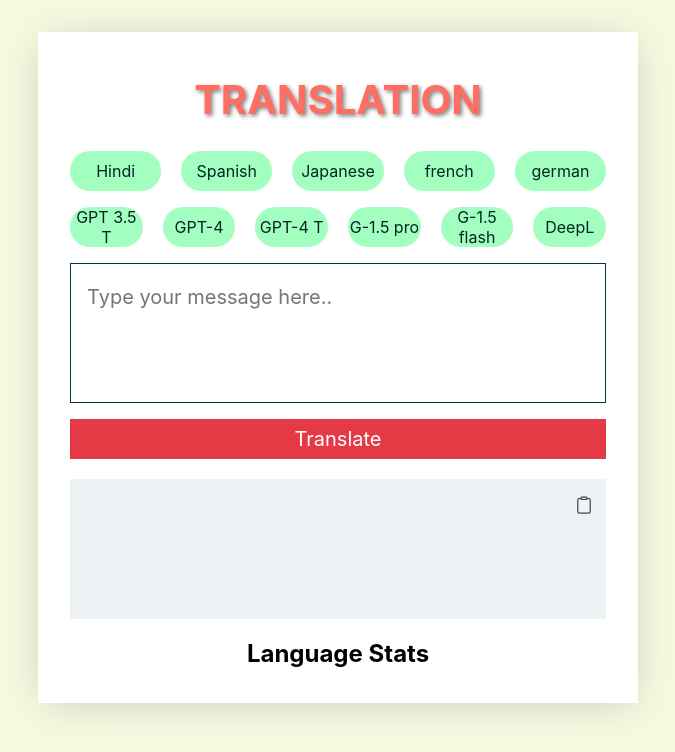
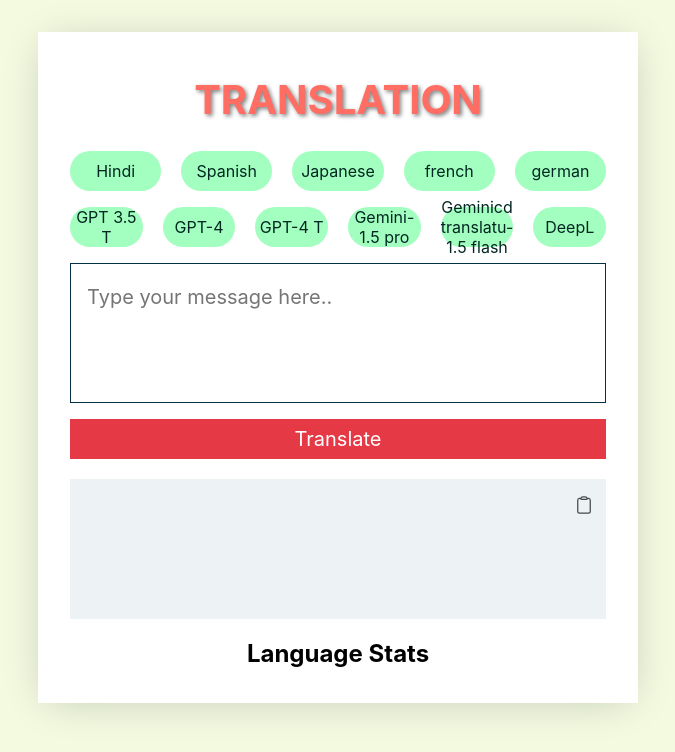
Before and after one commit to NandaniSingla/translation-app, a React app: page / in a window 1280 px wide. Shown: the top 752 px of the page, without its empty margins (302-977 px from the left). Built offline with nearby package versions, Linux system fonts and the light colour scheme; the HTML template or start-up script is replaced by a standard one.

Commit message:
changes in app.jsx

```diff
--- a/src/App.jsx
+++ b/src/App.jsx
@@ -477,7 +477,7 @@
             checked={formData.model === "gemini-1.5-pro"}
             onChange={handleInputChange}
           />
-          <label htmlFor="gemini-1.5-pro">G-1.5 pro</label>
+          <label htmlFor="gemini-1.5-pro">Gemini-1.5 pro</label>
 
           <input
             type="radio"
@@ -487,7 +487,7 @@
             checked={formData.model === "gemini-1.5-flash"}
             onChange={handleInputChange}
           />
-          <label htmlFor="gemini-1.5-flash">G-1.5 flash</label>
+          <label htmlFor="gemini-1.5-flash">Geminicd translatu-1.5 flash</label>
 
           <input
             type="radio"
```
Also changed, not shown: 1 other file (tests, documents, lock files or other folders).
